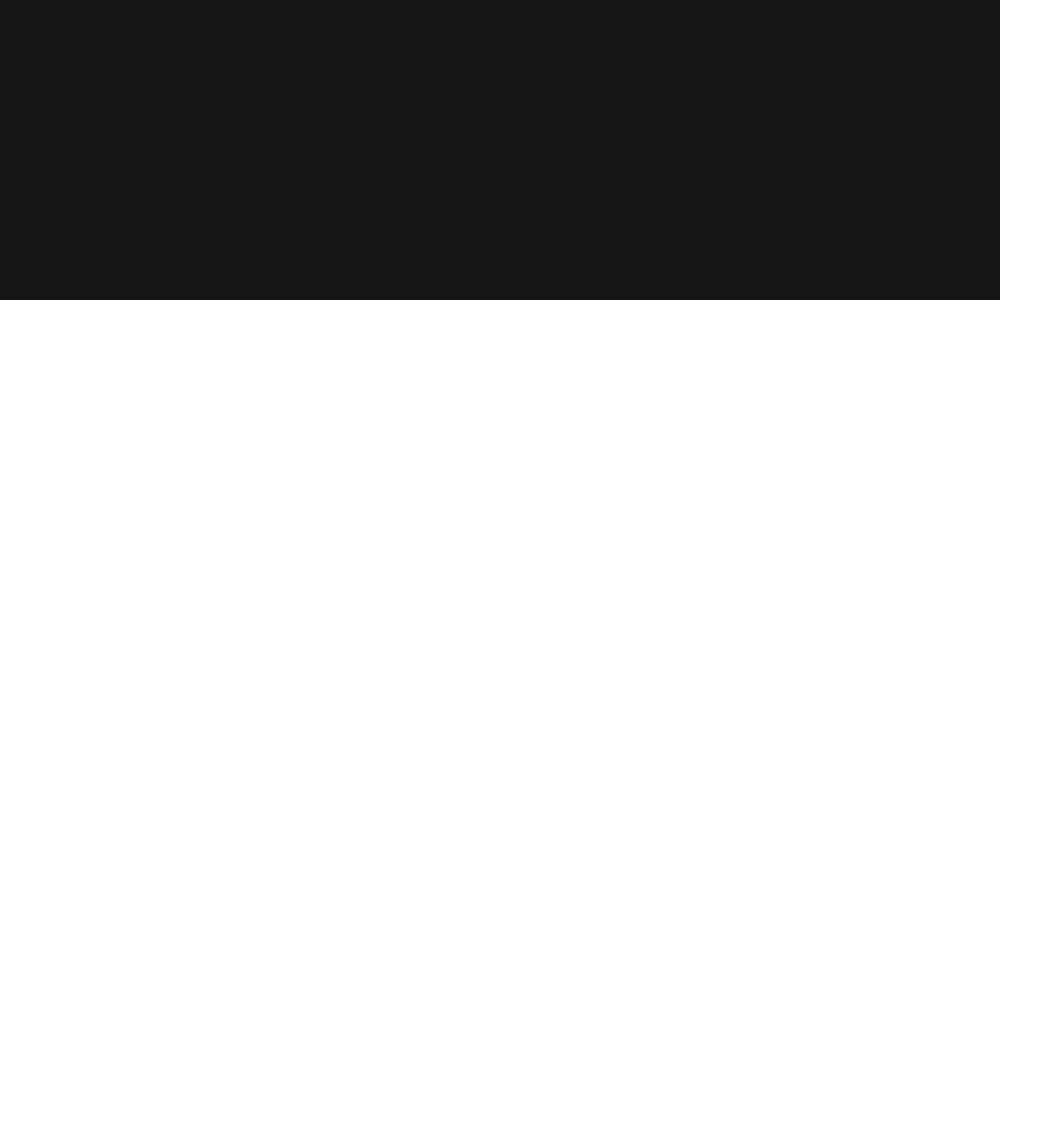
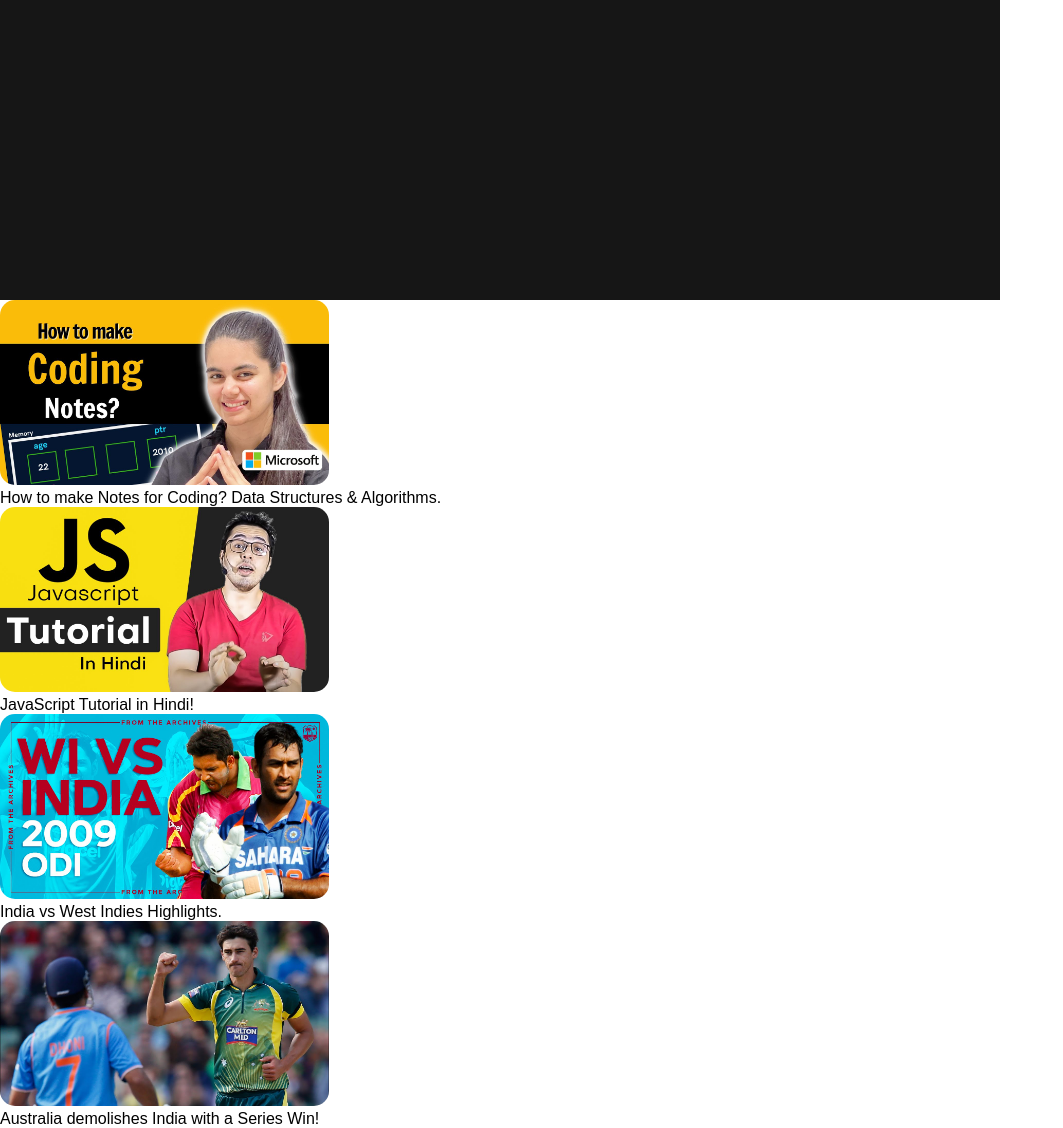
Before and after one commit to Prajwal-dev-dsa/Youtube-HTML-CSS, a plain HTML site: page index.html in a window 1280 px wide. Shown: the part 1416-2544 px from the top of the page, without its empty margins (0-1063 px from the left). Before the commit the page ends 1716 px from the top, so only its background shows below. Drawn offline with Linux system fonts and the light colour scheme.

Commit message:
Main Content 1

```diff
--- a/index.html
+++ b/index.html
@@ -115,5 +115,39 @@
         </div>
       </div>
     </div>
+    <div class="main">
+      <div class="vid">
+        <a href="https://youtu.be/FKVf1E78Wb8?si=SAc9FsGuZ1Nu2ajj"
+          ><img src="ac.webp" alt="" height="185px" style="border-radius: 15px"
+        /></a>
+        <p>How to make Notes for Coding? Data Structures & Algorithms.</p>
+      </div>
+      <div class="vido">
+        <a href="https://youtu.be/hKB-YGF14SY?si=DgaX2OglJTl0C6BM"
+          ><img src="js.webp" alt="" height="185px" style="border-radius: 15px"
+        /></a>
+        <p>JavaScript Tutorial in Hindi!</p>
+      </div>
+      <div class="vido">
+        <a href="https://youtube.com/watch?v=HBps0HnjuJg"
+          ><img
+            src="indvwi.webp"
+            alt=""
+            height="185px"
+            style="border-radius: 15px"
+        /></a>
+        <p>India vs West Indies Highlights.</p>
+      </div>
+      <div class="vido">
+        <a href="https://youtube.com/watch?v=EY41X9sfxlA"
+          ><img
+            src="indvaus.webp"
+            alt=""
+            height="185px"
+            style="border-radius: 15px"
+        /></a>
+        <p>Australia demolishes India with a Series Win!</p>
+      </div>
+    </div>
   </body>
 </html>
```
